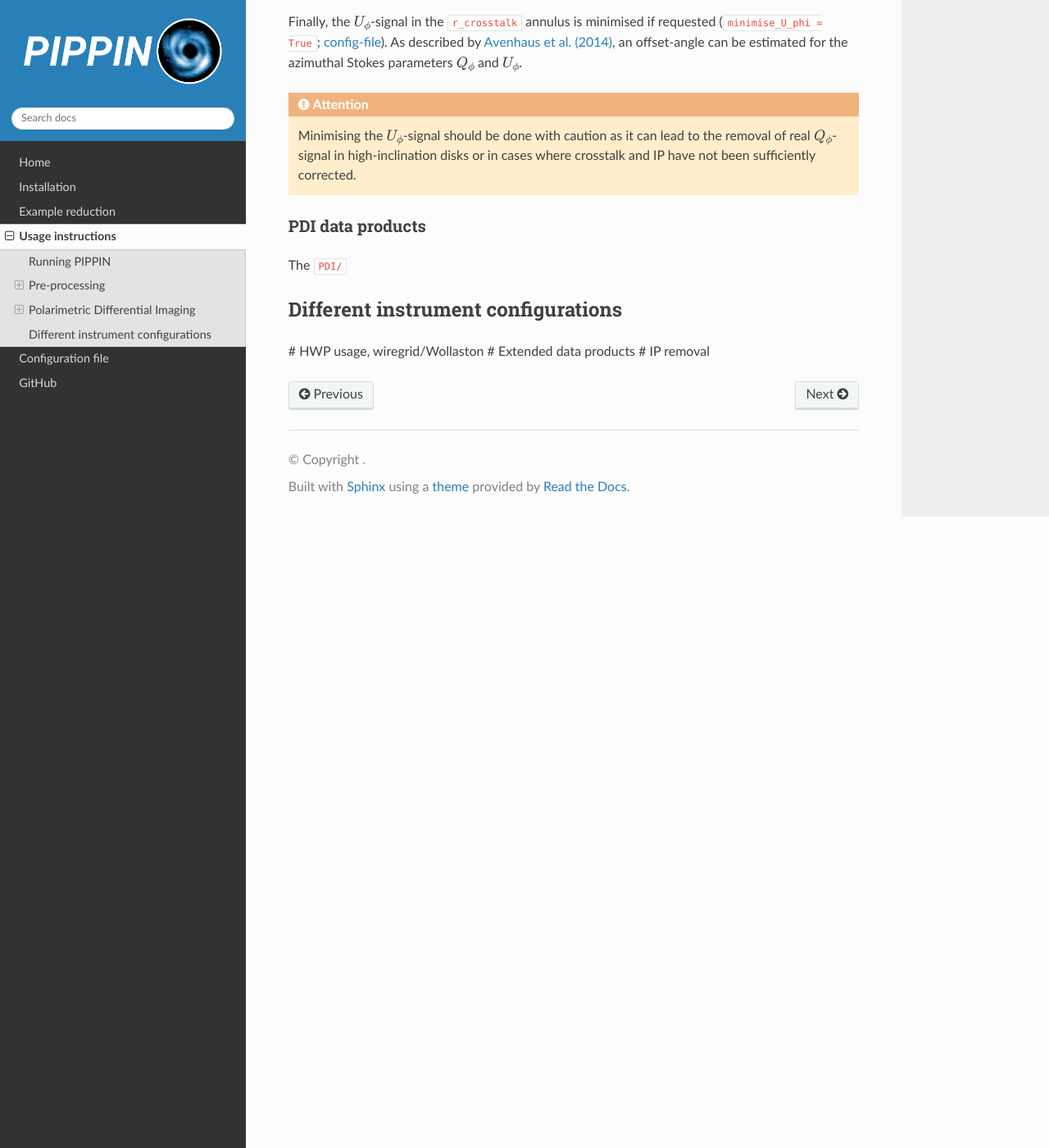
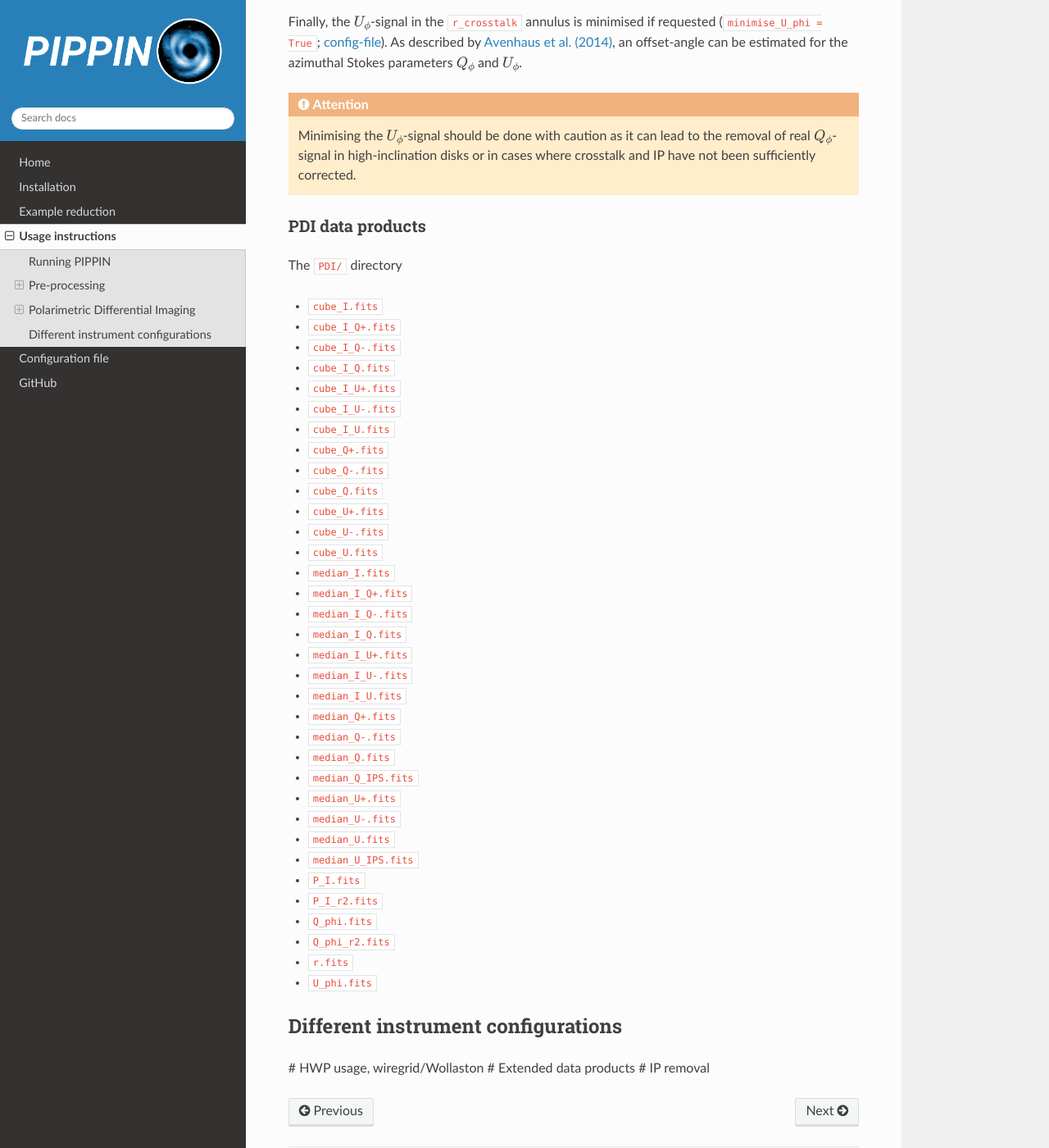
Before and after one commit to samderegt/PIPPIN-NACO, a Sphinx documentation site: the page built from docs/source/usage.rst, in a window 1280 px wide and 1400 px high, scrolled down 3801 px. Shown: the whole window at 82% size. Built offline with Sphinx 7.4.7 and the Read the Docs theme 2.0.0, drawn with Linux system fonts in a browser that asks for light colours.

Commit message:
Handling larger final data products

```diff
--- a/docs/source/usage.rst
+++ b/docs/source/usage.rst
@@ -109,7 +109,43 @@ Finally, the :math:`U_\phi`-signal in the ``r_crosstalk`` annulus is minimised i
 
 PDI data products
 ^^^^^^^^^^^^^^^^^
-The :file:`PDI/`
+The :file:`PDI/` directory
+
+- :file:`cube_I.fits`
+- :file:`cube_I_Q+.fits`
+- :file:`cube_I_Q-.fits`
+- :file:`cube_I_Q.fits`
+- :file:`cube_I_U+.fits`
+- :file:`cube_I_U-.fits`
+- :file:`cube_I_U.fits`
+- :file:`cube_Q+.fits`
+- :file:`cube_Q-.fits`
+- :file:`cube_Q.fits`
+- :file:`cube_U+.fits`
+- :file:`cube_U-.fits`
+- :file:`cube_U.fits`
+- :file:`median_I.fits`
+- :file:`median_I_Q+.fits`
+- :file:`median_I_Q-.fits`
+- :file:`median_I_Q.fits`
+- :file:`median_I_U+.fits`
+- :file:`median_I_U-.fits`
+- :file:`median_I_U.fits`
+- :file:`median_Q+.fits`
+- :file:`median_Q-.fits`
+- :file:`median_Q.fits`
+- :file:`median_Q_IPS.fits`
+- :file:`median_U+.fits`
+- :file:`median_U-.fits`
+- :file:`median_U.fits`
+- :file:`median_U_IPS.fits`
+- :file:`P_I.fits`
+- :file:`P_I_r2.fits`
+- :file:`Q_phi.fits`
+- :file:`Q_phi_r2.fits`
+- :file:`r.fits`
+- :file:`U_phi.fits`
+
 
 Different instrument configurations
 -----------------------------------
```
Also changed, not shown: 1 other file.
